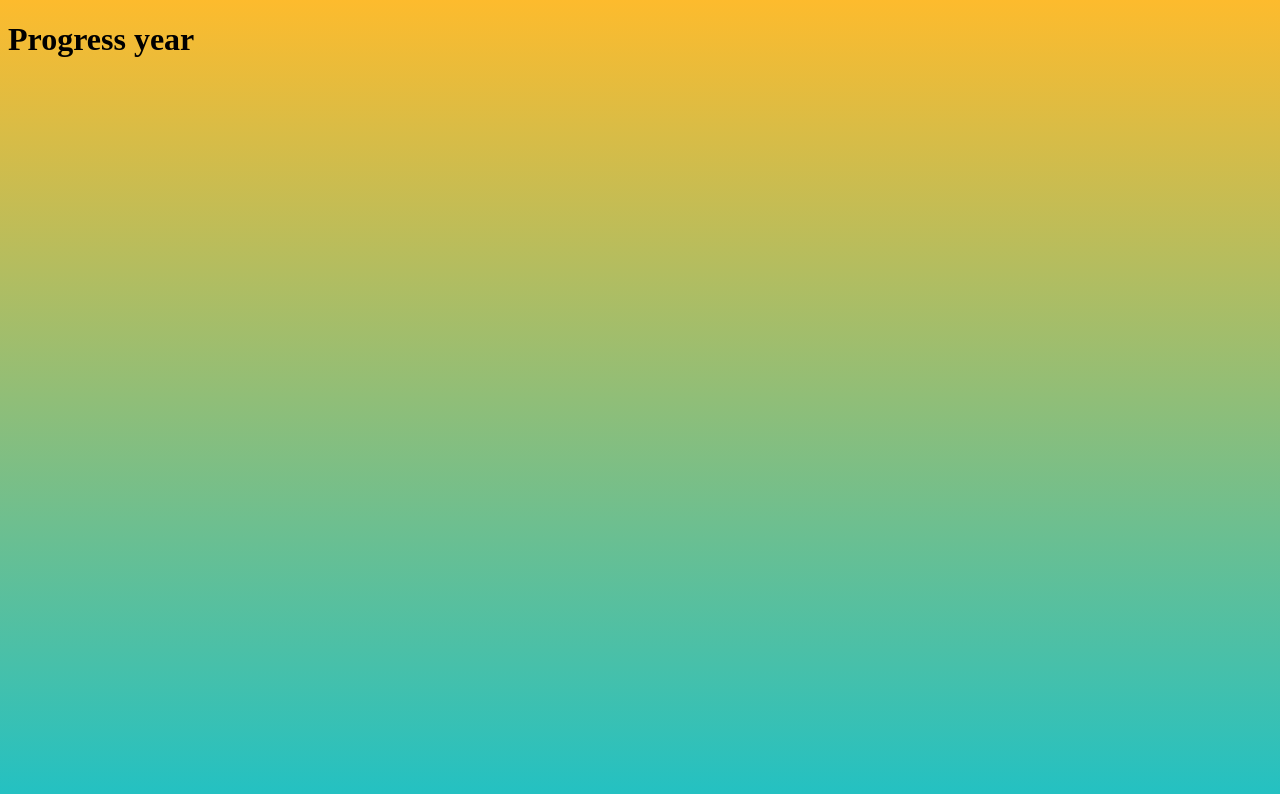
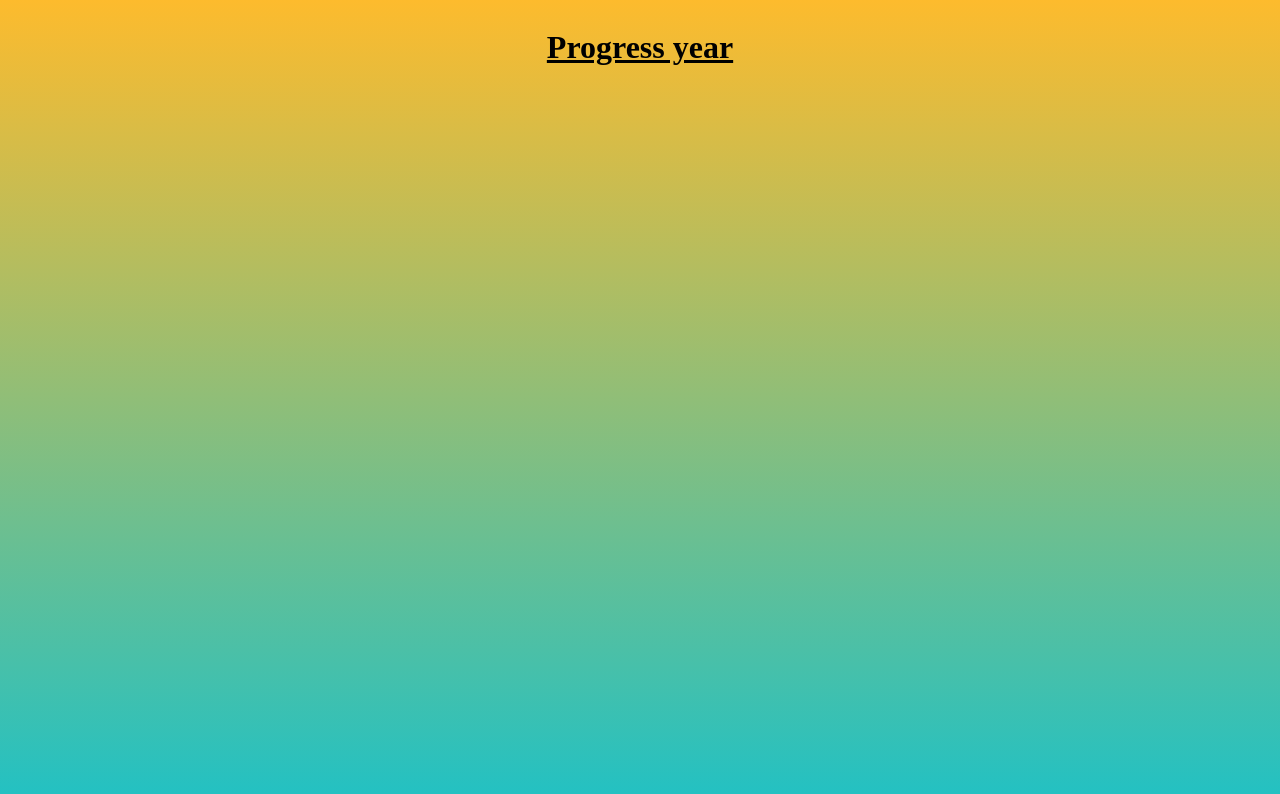
Before and after one commit to dmitryprogrammer/progress-year, a React (Vite) app: page / in a window 1280 px wide. Shown: the top 794 px of the page. Built offline with nearby package versions, Linux system fonts and the light colour scheme.

Commit message:
feat(basics): installed styled-components.

```diff
--- a/src/components/head/head.tsx
+++ b/src/components/head/head.tsx
@@ -1,5 +1,17 @@
+import styled from "styled-components";
+
+const Title = styled.h1`
+  text-decoration: underline;
+`;
+
+const HeadWrapper = styled.div`
+  width: 100%;
+  display: flex;
+  justify-content: center;
+`;
+
 export const Head = () => (
-  <>
-    <h1>Progress year</h1>
-  </>
+  <HeadWrapper>
+    <Title>Progress year</Title>
+  </HeadWrapper>
 );
```
Also changed, not shown: package.json (+7 -5 lines), 1 other file (tests, documents, lock files or other folders).
